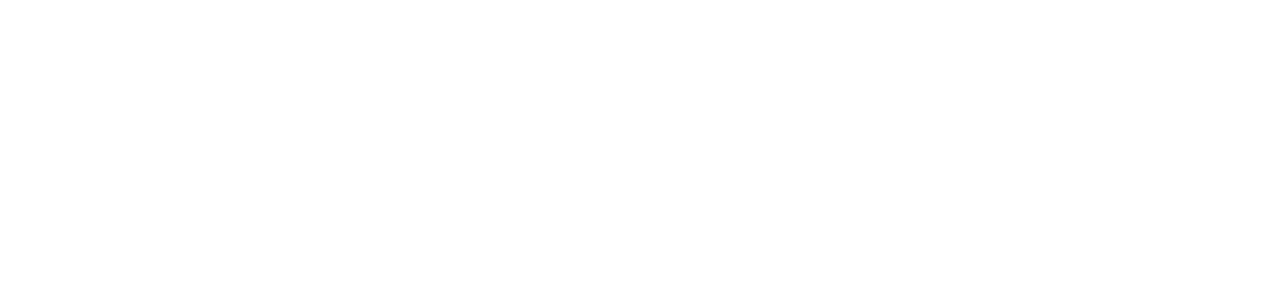
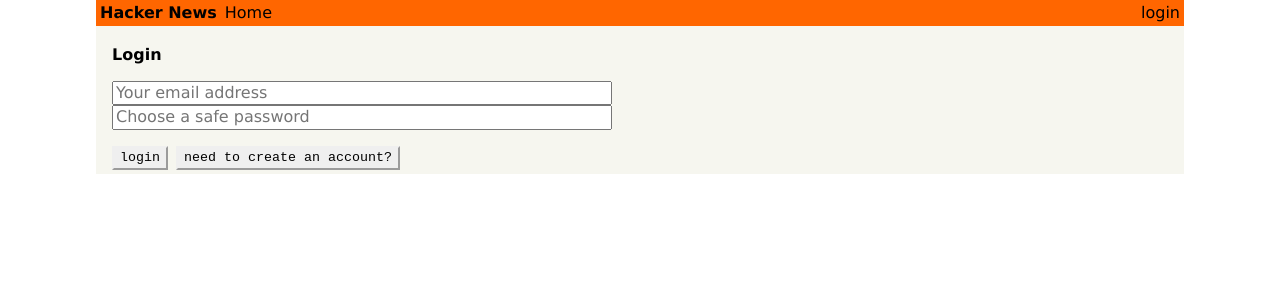
Before and after one commit to kaiquesacchi/HackerNews, a React (Create React App) app: page /login in a window 1280 px wide. Shown: the top 300 px of the page. Built offline with nearby package versions, Linux system fonts and the light colour scheme.

Commit message:
Added Auth and post creation.

```diff
--- /dev/null
+++ b/src/components/CreateLink.tsx
@@ -0,0 +1,68 @@
+import React, { useState } from "react";
+import { useMutation, gql } from "@apollo/client";
+import { useHistory } from "react-router-dom";
+
+const CREATE_LINK_MUTATION = gql`
+  mutation PostMutation($description: String!, $url: String!) {
+    post(description: $description, url: $url) {
+      id
+      createdAt
+      url
+      description
+    }
+  }
+`;
+
+export default function CreateLink() {
+  const history = useHistory();
+  const [formState, setFormState] = useState({
+    description: "",
+    url: "",
+  });
+
+  const [createLink] = useMutation(CREATE_LINK_MUTATION, {
+    variables: {
+      description: formState.description,
+      url: formState.url,
+    },
+    onCompleted: () => history.replace("/"),
+  });
+
+  return (
+    <div>
+      <form
+        onSubmit={(e) => {
+          e.preventDefault();
+          createLink();
+        }}>
+        <div className="flex flex-column mt3">
+          <input
+            className="mb2"
+            value={formState.description}
+            onChange={(e) =>
+              setFormState({
+                ...formState,
+                description: e.target.value,
+              })
+            }
+            type="text"
+            placeholder="A description for the link"
+          />
+          <input
+            className="mb2"
+            value={formState.url}
+            onChange={(e) =>
+              setFormState({
+                ...formState,
+                url: e.target.value,
+              })
+            }
+            type="text"
+            placeholder="The URL for the link"
+          />
+        </div>
+        <button type="submit">Submit</button>
+      </form>
+    </div>
+  );
+}
--- /dev/null
+++ b/src/components/Header.tsx
@@ -0,0 +1,47 @@
+import React from "react";
+import { useHistory } from "react-router-dom";
+
+import { AUTH_TOKEN } from "../constants";
+
+const Header = () => {
+  const history = useHistory();
+  const authToken = localStorage.getItem(AUTH_TOKEN);
+
+  return (
+    <div className="flex pa1 justify-between nowrap orange">
+      <div className="flex flex-fixed black">
+        <div className="fw7 mr1">Hacker News</div>
+        <a href="/" className="ml1 no-underline black">
+          Home
+        </a>
+
+        {authToken && (
+          <>
+            <div className="ml1">| </div>
+            <a href="/create" className="ml1 no-underline black">
+              Create
+            </a>
+          </>
+        )}
+      </div>
+      <div className="flex flex-fixed">
+        {authToken ? (
+          <div
+            className="ml1 pointer black"
+            onClick={() => {
+              localStorage.removeItem(AUTH_TOKEN);
+              history.push(`/`);
+            }}>
+            logout
+          </div>
+        ) : (
+          <a href="/login" className="ml1 no-underline black">
+            login
+          </a>
+        )}
+      </div>
+    </div>
+  );
+};
+
+export default Header;
--- /dev/null
+++ b/src/components/Login.tsx
@@ -0,0 +1,114 @@
+import React, { useState } from "react";
+import { useHistory } from "react-router";
+
+import { useMutation, gql } from "@apollo/client";
+import { AUTH_TOKEN } from "../constants";
+
+const SIGNUP_MUTATION = gql`
+  mutation SignupMutation($email: String!, $password: String!, $name: String!) {
+    signup(email: $email, password: $password, name: $name) {
+      token
+    }
+  }
+`;
+
+const LOGIN_MUTATION = gql`
+  mutation LoginMutation($email: String!, $password: String!) {
+    login(email: $email, password: $password) {
+      token
+    }
+  }
+`;
+
+const Login = () => {
+  const history = useHistory();
+  const [formState, setFormState] = useState({
+    login: true,
+    email: "",
+    password: "",
+    name: "",
+  });
+
+  const [login] = useMutation(LOGIN_MUTATION, {
+    variables: {
+      email: formState.email,
+      password: formState.password,
+    },
+    onCompleted: ({ login }) => {
+      localStorage.setItem(AUTH_TOKEN, login.token);
+      history.push("/");
+    },
+  });
+
+  const [signup] = useMutation(SIGNUP_MUTATION, {
+    variables: {
+      name: formState.name,
+      email: formState.email,
+      password: formState.password,
+    },
+    onCompleted: ({ signup }) => {
+      localStorage.setItem(AUTH_TOKEN, signup.token);
+      history.push("/");
+    },
+  });
+
+  return (
+    <div>
+      <h4 className="mv3">{formState.login ? "Login" : "Sign Up"}</h4>
+      <div className="flex flex-column">
+        {!formState.login && (
+          <input
+            value={formState.name}
+            onChange={(e) =>
+              setFormState({
+                ...formState,
+                name: e.target.value,
+              })
+            }
+            type="text"
+            placeholder="Your name"
+          />
+        )}
+        <input
+          value={formState.email}
+          onChange={(e) =>
+            setFormState({
+              ...formState,
+              email: e.target.value,
+            })
+          }
+          type="text"
+          placeholder="Your email address"
+        />
+        <input
+          value={formState.password}
+          onChange={(e) =>
+            setFormState({
+              ...formState,
+              password: e.target.value,
+            })
+          }
+          type="password"
+          placeholder="Choose a safe password"
+        />
+      </div>
+      <div className="flex mt3">
+        <button className="pointer mr2 button" onClick={() => (formState.login ? login() : signup())}>
+          {formState.login ? "login" : "create account"}
+        </button>
+        <button
+          className="pointer button"
+          onClick={(e) =>
+            setFormState({
+              ...formState,
+              login: !formState.login,
+            })
+          }>
+          {formState.login ? "need to create an account?" : "already have an account?"}
+        </button>
+      </div>
+    </div>
+  );
+};
+
+export default Login;
--- /dev/null
+++ b/src/constants.ts
@@ -0,0 +1 @@
+export const AUTH_TOKEN = "auth-token";
--- a/src/index.tsx
+++ b/src/index.tsx
@@ -2,22 +2,37 @@ import React from "react";
 import ReactDOM from "react-dom";
 import "./index.css";
 
+import { ApolloProvider, ApolloClient, createHttpLink, InMemoryCache } from "@apollo/client";
+import { setContext } from "@apollo/client/link/context";
+import { AUTH_TOKEN } from "./constants";
+
+import { BrowserRouter } from "react-router-dom";
 import Router from "./pages";
-
-import { ApolloProvider, ApolloClient, createHttpLink, InMemoryCache } from "@apollo/client";
 
 const httpLink = createHttpLink({
   uri: "http://localhost:4000",
 });
 
+const authLink = setContext((_, { headers }) => {
+  const token = localStorage.getItem(AUTH_TOKEN);
+  return {
+    headers: {
+      ...headers,
+      authorization: token ? `Bearer ${token}` : "",
+    },
+  };
+});
+
 const client = new ApolloClient({
-  link: httpLink,
+  link: authLink.concat(httpLink),
   cache: new InMemoryCache(),
 });
 
 ReactDOM.render(
-  <ApolloProvider client={client}>
-    <Router />
-  </ApolloProvider>,
+  <BrowserRouter>
+    <ApolloProvider client={client}>
+      <Router />
+    </ApolloProvider>
+  </BrowserRouter>,
   document.getElementById("root")
 );
--- a/src/pages/Home.tsx
+++ b/src/pages/Home.tsx
@@ -1,10 +1,12 @@
 import React from "react";
+import CreateLink from "../components/CreateLink";
 import LinkList from "../components/LinkList";
 
 export default function Home() {
   return (
     <div>
       <LinkList />
+      <CreateLink />
     </div>
   );
 }
--- a/src/pages/index.tsx
+++ b/src/pages/index.tsx
@@ -1,5 +1,21 @@
-import Home from "./Home";
+import { Switch, Route } from "react-router-dom";
+
+import LinkList from "../components/LinkList";
+import CreateLink from "../components/CreateLink";
+import Header from "../components/Header";
+import Login from "../components/Login";
 
 export default function Router() {
-  return <Home />;
+  return (
+    <div className="center w85">
+      <Header />
+      <div className="ph3 pv1 background-gray">
+        <Switch>
+          <Route exact path="/" component={LinkList} />
+          <Route exact path="/create" component={CreateLink} />
+          <Route exact path="/login" component={Login} />
+        </Switch>
+      </div>
+    </div>
+  );
 }
```
Also changed, not shown: 1 other file (tests, documents, lock files or other folders).
